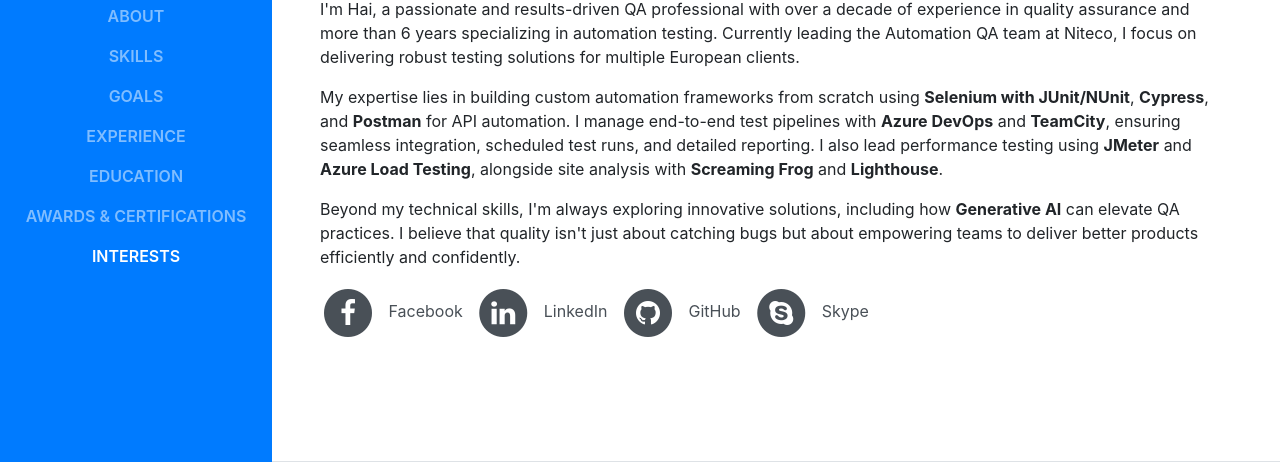
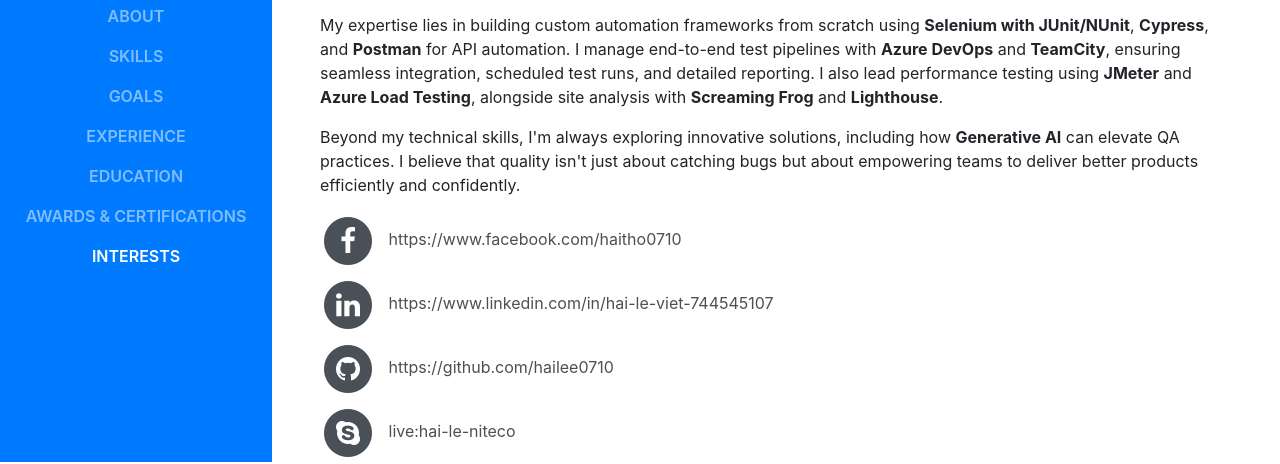
Before and after one commit to hailee0710/resume, a website with bundled scripts: page index.html in a window 1280 px wide. Shown: the part 338-802 px from the top of the page. Built offline with nearby package versions, Linux system fonts and the light colour scheme; a web font is replaced by a local one.

Commit message:
show links

```diff
--- a/index.html
+++ b/index.html
@@ -97,40 +97,40 @@
             empowering teams to deliver better products efficiently and confidently.
           </p>
           <ul class="list-inline list-social-icons mb-0">
-            <li class="list-inline-item">
+            <li class="list-inline-item d-block mb-2">
               <a href="https://www.facebook.com/haitho0710" target="_blank">
                 <span class="fa-stack fa-lg">
                   <i class="fa fa-circle fa-stack-2x"></i>
                   <i class="fa fa-facebook fa-stack-1x fa-inverse"></i>
                 </span>
-                <span class="ml-2">Facebook</span>
+                <span class="ml-2">https://www.facebook.com/haitho0710</span>
               </a>
             </li>
-            <li class="list-inline-item">
+            <li class="list-inline-item d-block mb-2">
               <a href="https://www.linkedin.com/in/hai-le-viet-744545107" target="_blank">
                 <span class="fa-stack fa-lg">
                   <i class="fa fa-circle fa-stack-2x"></i>
                   <i class="fa fa-linkedin fa-stack-1x fa-inverse"></i>
                 </span>
-                <span class="ml-2">LinkedIn</span>
+                <span class="ml-2">https://www.linkedin.com/in/hai-le-viet-744545107</span>
               </a>
             </li>
-            <li class="list-inline-item">
+            <li class="list-inline-item d-block mb-2">
               <a href="https://github.com/hailee0710" target="_blank">
                 <span class="fa-stack fa-lg">
                   <i class="fa fa-circle fa-stack-2x"></i>
                   <i class="fa fa-github fa-stack-1x fa-inverse"></i>
                 </span>
-                <span class="ml-2">GitHub</span>
+                <span class="ml-2">https://github.com/hailee0710</span>
               </a>
             </li>
-            <li class="list-inline-item">
+            <li class="list-inline-item d-block mb-2">
               <a href="https://join.skype.com/uFsccREE6Ob8" target="_blank">
                 <span class="fa-stack fa-lg">
                   <i class="fa fa-circle fa-stack-2x"></i>
                   <i class="fa fa-skype fa-stack-1x fa-inverse"></i>
                 </span>
-                <span class="ml-2">Skype</span>
+                <span class="ml-2">live:hai-le-niteco</span>
               </a>
             </li>
           </ul>
```
